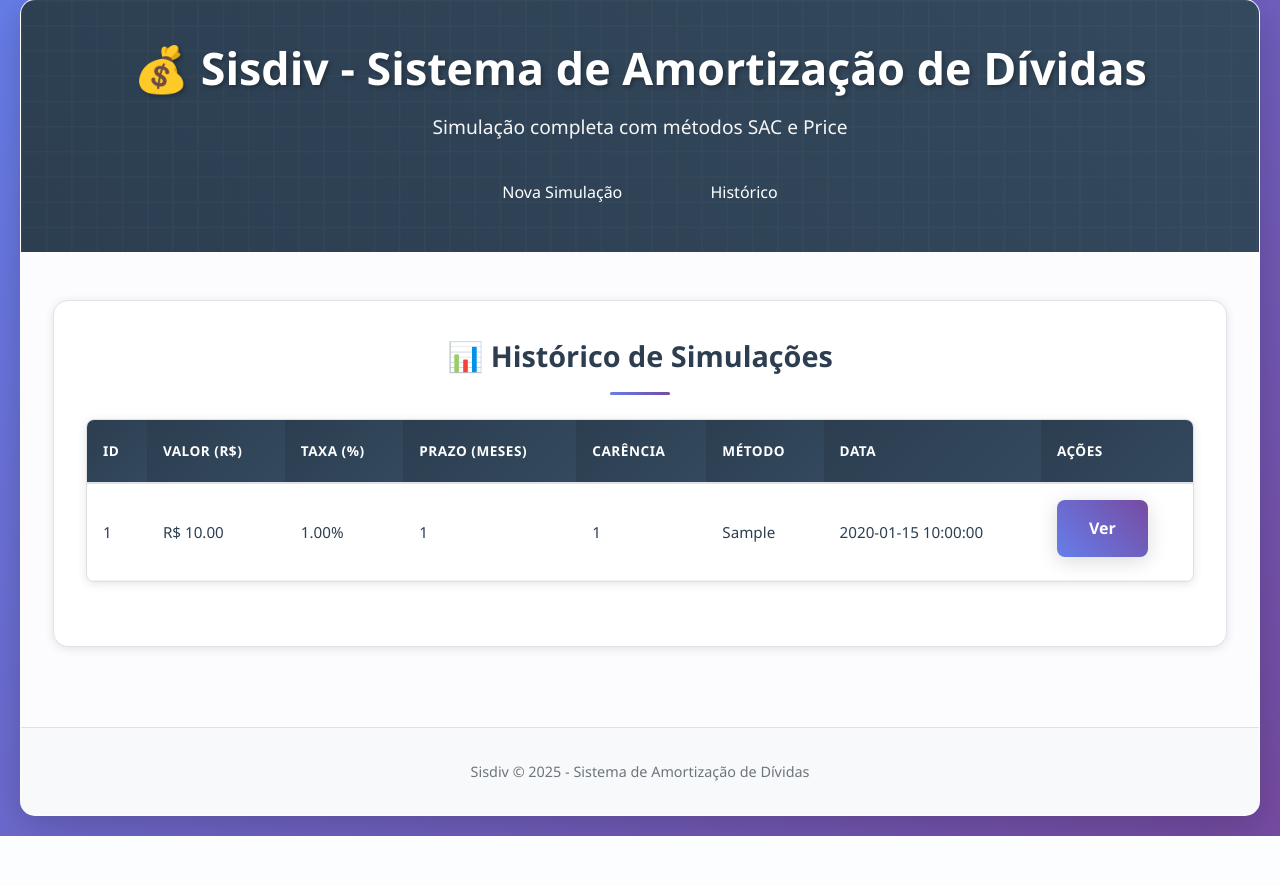
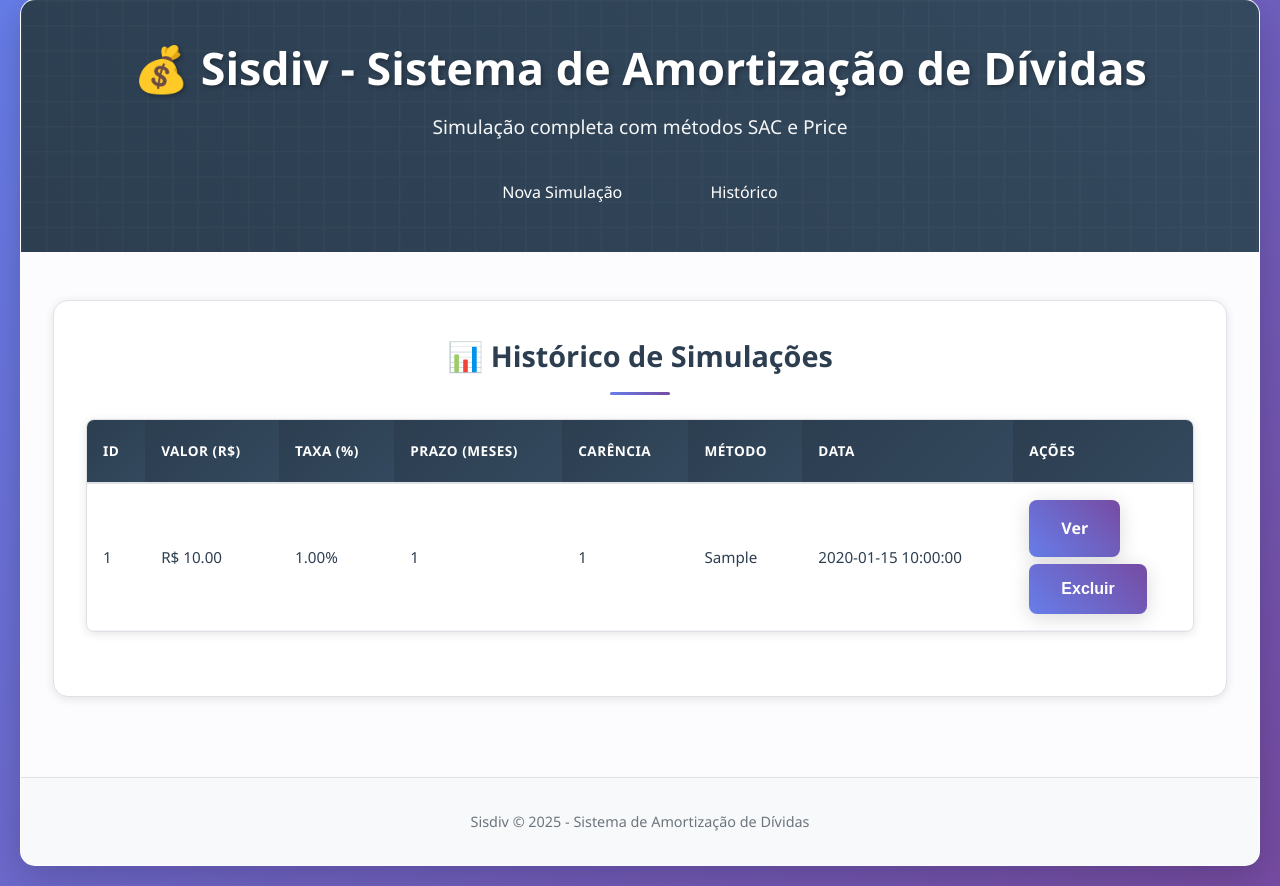
Before and after one commit to C14-2025/Sisdiv, a FastAPI app: page /simulacoes/ in a window 1280 px wide. Shown: the part 21-907 px from the top of the page. Before the commit the page ends 857 px from the top, so only its background shows below. Run offline with FastAPI, Linux system fonts and the light colour scheme; tables that the repository leaves empty hold one stand-in row (values such as "Sample post"); some libraries are stand-ins or nearby versions.

Commit message:
Aprimora a estrutura das ações na tabela de simulações

```diff
--- a/templates/simulacoes.html
+++ b/templates/simulacoes.html
@@ -19,6 +19,7 @@
                     <th>Ações</th>
                 </tr>
             </thead>
+
             <tbody>
                 {% for sim in simulacoes %}
                 <tr>
@@ -29,9 +30,14 @@
                     <td>{{ sim.carencia }}</td>
                     <td>{{ sim.metodo }}</td>
                     <td>{{ sim.data_criacao }}</td>
-                    <td>
-                        <a href="/simulacao/{{ sim.id }}" class="btn-calculate">Ver</a>
-                    </td>
+<td class="sim-actions">
+    <a href="/simulacao/{{ sim.id }}" class="btn-calculate">Ver</a>
+
+    <form action="/simulacao/{{ sim.id }}/delete" method="post"
+          onsubmit="return confirm('Excluir esta simulação?');">
+        <button class="btn-calculate" type="submit">Excluir</button>
+    </form>
+</td>
                 </tr>
                 {% endfor %}
             </tbody>
```
